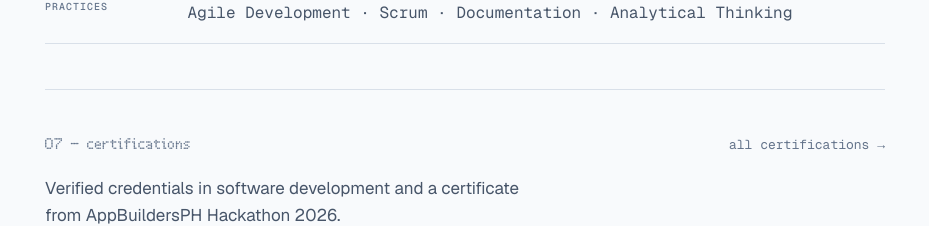
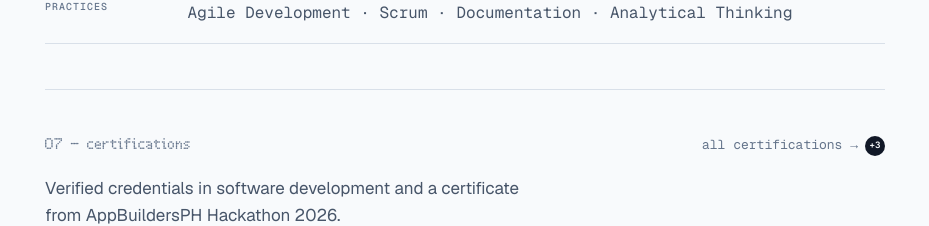
Before and after one commit to olayresjames/olayresportfolio, a React (Vite) app: page / in a window 1280 px wide. Shown: the part 2740-2966 px from the top of the page, without its empty margins (295-1224 px from the left). Built offline with nearby package versions, Linux system fonts and the light colour scheme; no server answers; the database is empty.

Commit message:
refactor: enhance Certifications section with remaining count display and styling

```diff
--- a/src/components/sections/ContentSections.jsx
+++ b/src/components/sections/ContentSections.jsx
@@ -66,12 +66,15 @@ export function Skills() {
 }
 
 export function Certifications({ onPreview }) {
+  const previewCount = Math.min(3, certifications.length);
+  const remainingCount = certifications.length - previewCount;
+
   return (
     <section id="certifications" className="editorial-section">
-      <div className="section-header reveal"><h2>07 — certifications</h2><AppLink to="/certifications">all certifications →</AppLink></div>
+      <div className="section-header reveal"><h2>07 — certifications</h2><AppLink className="certifications-all-link" to="/certifications">all certifications →{remainingCount > 0 && <span className="certification-more-badge" aria-label={`${remainingCount} more certifications`}>+{remainingCount}</span>}</AppLink></div>
       <p className="section-intro reveal">Verified credentials in software development and a certificate from AppBuildersPH Hackathon 2026.</p>
       <div className="certification-grid reveal">
-        {certifications.slice(0, 3).map(certificate => (
+        {certifications.slice(0, previewCount).map(certificate => (
           <div
             className="certification-card certification-card--preview"
             key={`${certificate.title}-${certificate.version}`}
--- a/styles.css
+++ b/styles.css
@@ -958,6 +958,8 @@ footer p { margin: 0; }
 
 /* Certification cards */
 .certification-grid { display: grid; grid-template-columns: repeat(3, minmax(0, 1fr)); gap: 0.75rem; }
+.certifications-all-link { display: inline-flex; align-items: center; gap: 0.45rem; white-space: nowrap; }
+.certification-more-badge { display: inline-grid; place-items: center; min-width: 1.35rem; height: 1.35rem; padding: 0 0.25rem; border-radius: 999px; color: var(--background); background: var(--foreground); font-size: 9px; font-weight: 700; line-height: 1; }
 .certification-card { display: flex; flex-direction: column; align-items: center; min-height: 10.25rem; padding: 1.15rem 0.8rem 0.9rem; border: 1px solid var(--border); border-radius: 11px; outline: 1px solid color-mix(in srgb, var(--border) 40%, transparent); outline-offset: 4px; background: linear-gradient(145deg, var(--surface-secondary), var(--surface)); text-align: center; box-shadow: var(--shadow-rest); transition: transform 350ms var(--ease-out), border-color 200ms ease, box-shadow 350ms ease; }
 .certification-card:hover { border-color: var(--border-strong); box-shadow: var(--shadow-hover); transform: translateY(-2px); }
 .certification-card--preview { cursor: pointer; }
```
